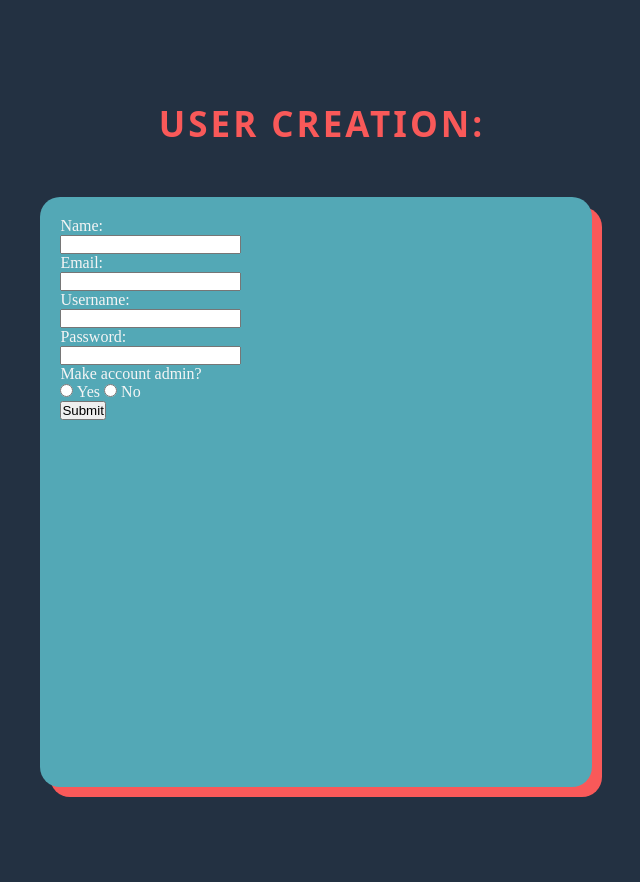
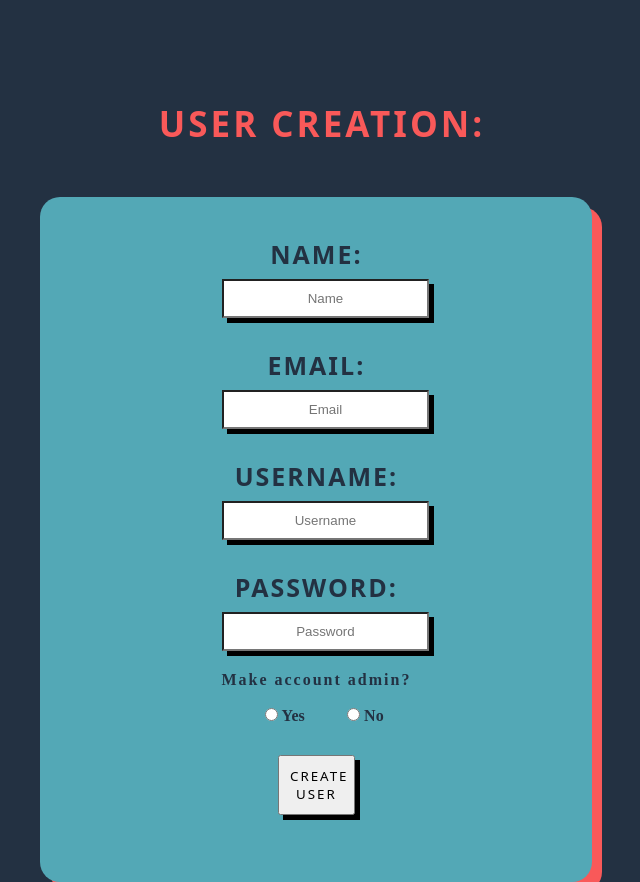
Before and after one commit to bananalden/schoolproject, a PHP site: page /otherpages/registration.php in a window 1280 px wide. Shown: the whole page, without its empty margins (318-958 px from the left). Before the commit the page ends 797 px from the top, so only its background shows below. Run offline with PHP 8.4, Linux system fonts and the light colour scheme.

Commit message:
front-end registration

```diff
--- a/css/reg.css
+++ b/css/reg.css
@@ -24,7 +24,7 @@ form {
     position: relative;
     top: 150px;
     left: 28%;
-    height: 550px;
+    height: 645px;
     width: 40%;
     box-shadow: 10px 10px #f95959;
     border-radius: 20px;
@@ -47,9 +47,9 @@ form {
     text-align: center;
     padding: 10px 25px;
     position: relative;
-    left: 32%;
+    left: 31.5%;
     bottom: 10px;
-    width: 35%;
+    width: 30%;
     box-shadow: 5px 5px;
     outline: none;
 }
@@ -70,9 +70,9 @@ form {
     text-align: center;
     padding: 10px 25px;
     position: relative;
-    left: 32%;
+    left: 31.5%;
     bottom: 10px;
-    width: 35%;
+    width: 30%;
     box-shadow: 5px 5px;
     outline: none;
 }
@@ -93,9 +93,9 @@ form {
     text-align: center;
     padding: 10px 25px;
     position: relative;
-    left: 32%;
+    left: 31.5%;
     bottom: 10px;
-    width: 35%;
+    width: 30%;
     box-shadow: 5px 5px;
     outline: none;
 }
@@ -116,13 +116,14 @@ form {
     text-align: center;
     padding: 10px 25px;
     position: relative;
-    left: 32%;
+    left: 31.5%;
     bottom: 10px;
-    width: 35%;
+    width: 30%;
     box-shadow: 5px 5px;
     outline: none;
 }
-.admin label {
+
+.tagline label {
     justify-content: center;
     display: flex;
     position: relative;
@@ -132,32 +133,58 @@ form {
     letter-spacing: 2px;
 }
 
-.admin .circle {
-    justify-content: center;
-    align-items: center;
+.yes {
+    display: inline-block;
     position: relative;
-    left: 68%;
-    bottom: 6.5px;
-    cursor: pointer;
+    left: 40%;
+    top: 10px;
+    color: #233142;
+    font-weight: bolder;
 }
 
-.admin .register {
-    align-items: center;
+.no {
+    display: inline-block;
+    position: relative;
+    left: 47.5%;
+    top: 10px;
+    color: #233142;
+    font-weight: bolder;
+}
+
+p {
+    justify-content: center;
+    display: flex;
+    background-color: #233142;
+    font-family: system-ui, -apple-system, BlinkMacSystemFont, 'Segoe UI', Roboto, Oxygen, Ubuntu, Cantarell, 'Open Sans', 'Helvetica Neue', sans-serif;
+    padding: 10px 10px;
+    font-weight: bold;
+    position: relative;
+    top: 95px;
+    left: 41%;
+    width: 300px;
+    color: #f95959;
+}
+
+#btn {
+    justify-content: center;
+    display: flex;
+    margin-top: 35px;
+}
+
+button {
     text-transform: uppercase;
     letter-spacing: 2px;
     box-shadow: 5px 5px;
     font-family: system-ui, -apple-system, BlinkMacSystemFont, 'Segoe UI', Roboto, Oxygen, Ubuntu, Cantarell, 'Open Sans', 'Helvetica Neue', sans-serif;
     font-weight: 500;
-    position: relative;
-    left: 41.7%;
     padding: 10px 10px;
-    margin-top: 25px;
+    margin-top: 5px;
     width: 15%;
     cursor: pointer;
     transition: 0.3s;
 }
 
-.admin .register:hover {
+button:hover {
     background-color: #f95959;
     color: black;
 }
--- a/otherpages/backend/database.php
+++ b/otherpages/backend/database.php
@@ -1,5 +1,5 @@
 <?php
- $db_server = "localhost";
+ $db_server = "localhost:3307";
  $db_user = "root";
  $db_pass = "";
  $db_name = "employee_forum";
--- a/otherpages/login.php
+++ b/otherpages/login.php
@@ -3,8 +3,8 @@
 <head>
     <meta charset="UTF-8">
     <meta name="viewport" content="width=device-width, initial-scale=1.0">
-    <title>Project</title>
-    <link rel="stylesheet" href="../css/main.css">
+    <title>Login</title>
+    <link rel="stylesheet" href="...">
 
 </head>
 <body>
--- a/otherpages/registration.php
+++ b/otherpages/registration.php
@@ -3,26 +3,48 @@
 <head>
     <meta charset="UTF-8">
     <meta name="viewport" content="width=device-width, initial-scale=1.0">
-    <title>Document</title>
+    <title>Registration</title>
     <link rel="stylesheet" href="../css/reg.css">
 </head>
 <body>
     <h1>User creation:</h1>
     <form action="backend/regcheck.php" method="post">
-    <label>Name:</label><br>
-    <input type="text" name="fname"><br>
-    <label>Email:</label><br>
-    <input type="text" name="email"><br>
-    <label>Username:</label><br>
-    <input type="text" name="usn"><br>
-    <label>Password:</label><br>
-    <input type="password" name="pass"><br>
-    <label>Make account admin?</label><br>
-    <input type="radio" name="isAdmin" value="admin">
-    <label>Yes</label>
-    <input type="radio" name="isAdmin" value="notadmin">
-    <label>No</label><br>
-    <input type="submit" name="submit">
+
+        <div class="name":>
+            <label>Name:</label><br>
+            <input type="text" placeholder="Name" name="fname"><br>
+        </div>
+
+        <div class="email">
+            <label>Email:</label><br>
+            <input type="text" placeholder="Email" name="email"><br>
+        </div>
+
+        <div class="username">
+            <label>Username:</label><br>
+            <input type="text" placeholder="Username" name="usn"><br>
+        </div>
+
+        <div class="password">
+            <label>Password:</label><br>
+            <input type="password" placeholder="Password" name="pass"><br>
+        </div>
+
+        <div class="tagline">
+            <label>Make account admin?</label><br>
+        </div>
+
+        <div class="yes">
+            <input type="radio" name = "ans" value="yes"> Yes </br>
+        </div>
+
+        <div class="no">
+            <input type="radio" name = "ans" value="no"> No </br>
+        </div>
+
+        <div id="btn">
+            <button type="submit" name="submit">Create User</button>
+        </div>
     </form>
 
     <?php
```
Also changed, not shown: css/main.css (+4 -4 lines), otherpages/admin.html (added).
